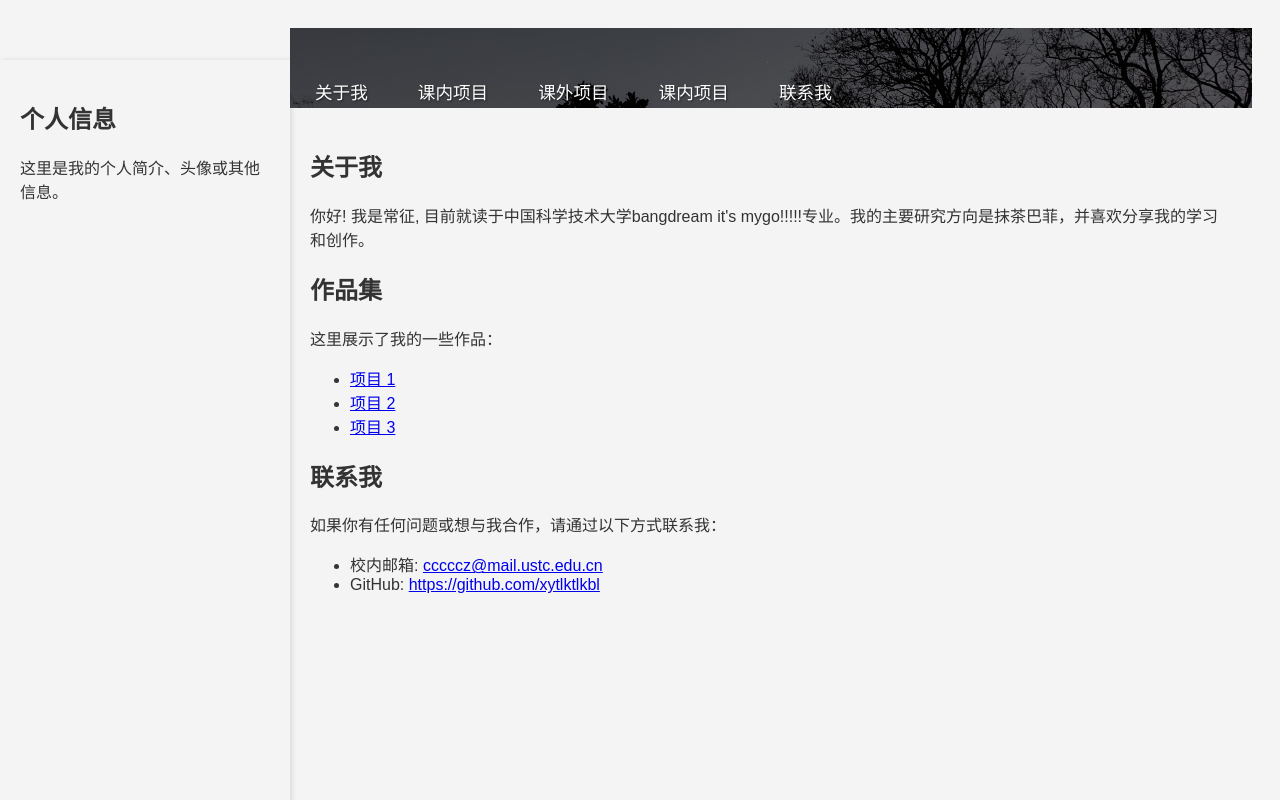
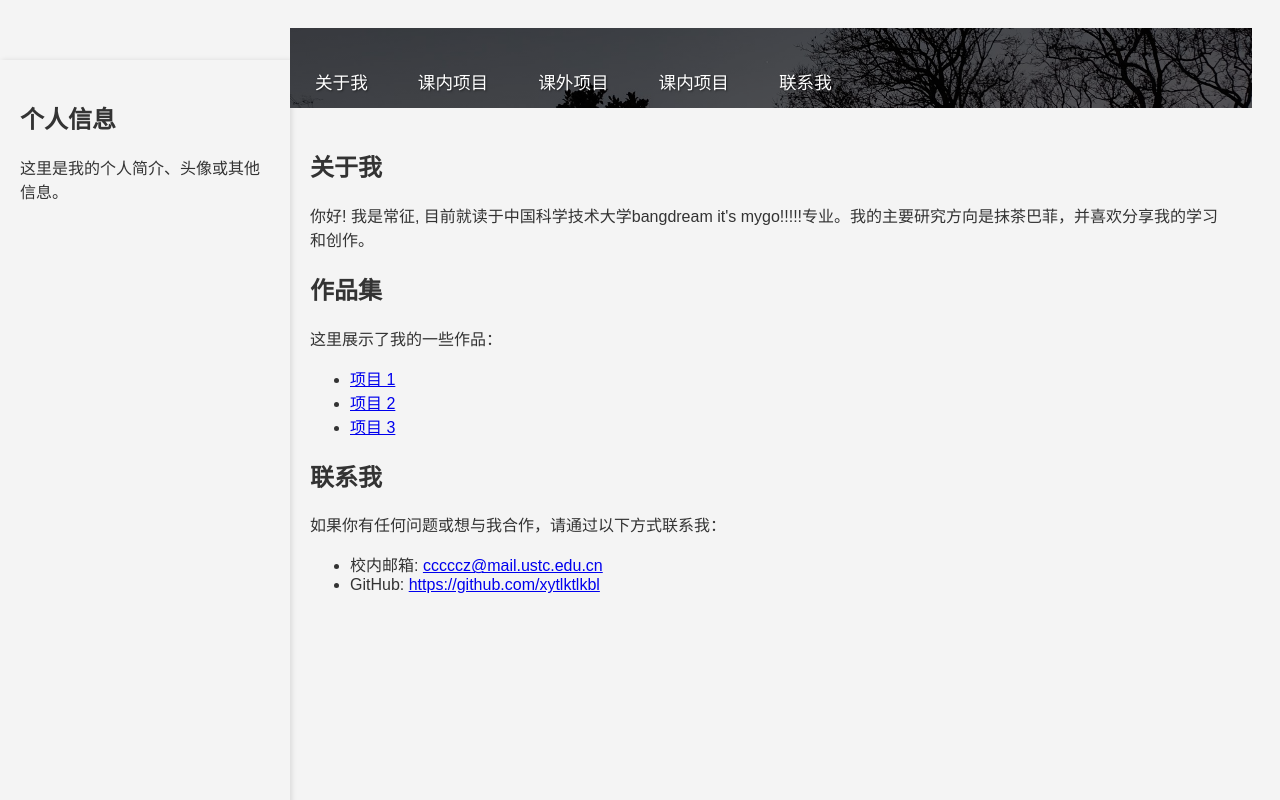
Before and after one commit to xytlktlkbl/xytlktlkbl.github.io, a plain HTML site: page index.html in a window 1280 px wide. Drawn offline with Linux system fonts and the light colour scheme.

Commit message:
Update index.html

```diff
--- a/index.html
+++ b/index.html
@@ -38,8 +38,8 @@
             display: block;
             color: #fff;
             text-align: center;
-            height: 60px;
-            line-height: 60px; /* 行高与容器高度一致 */
+            height: 40px;
+            line-height: 40px; /* 行高与容器高度一致 */
             padding: 15px 25px;
             text-decoration: none;
             font-size: 1.1em;
```
